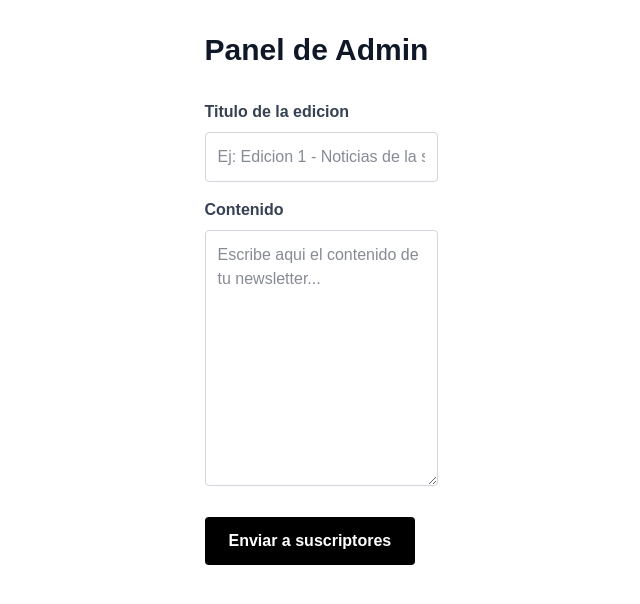
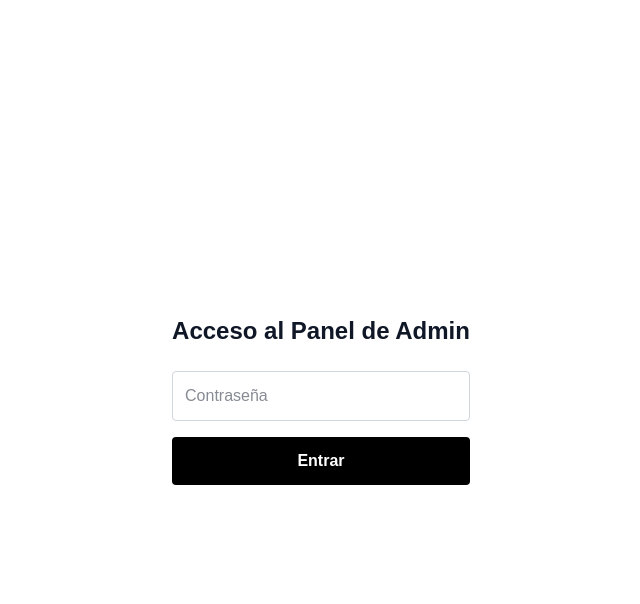
Before and after one commit to gh4nbj5yqc-jpg/vivaverdadcuba_newsletter, a Next.js app: page /admin in a window 1280 px wide. Shown: the top 604 px of the page, without its empty margins (319-959 px from the left). Built offline with nearby package versions, Linux system fonts and the light colour scheme.

Commit message:
Fix: cerrar parentesis faltante en send-edition

```diff
--- a/app/admin/page.tsx
+++ b/app/admin/page.tsx
@@ -3,10 +3,29 @@
 import { useState } from 'react'
 
 export default function AdminPage() {
+  const [autenticado, setAutenticado] = useState(false)
+  const [password, setPassword] = useState('')
+  const [errorLogin, setErrorLogin] = useState('')
+
   const [titulo, setTitulo] = useState('')
   const [contenido, setContenido] = useState('')
   const [mensaje, setMensaje] = useState('')
   const [cargando, setCargando] = useState(false)
+
+  async function verificarPassword() {
+    setErrorLogin('')
+    const res = await fetch('/api/check-password', {
+      method: 'POST',
+      headers: { 'Content-Type': 'application/json' },
+      body: JSON.stringify({ password })
+    })
+    const data = await res.json()
+    if (data.ok) {
+      setAutenticado(true)
+    } else {
+      setErrorLogin('Contraseña incorrecta')
+    }
+  }
 
   async function enviar() {
     if (!titulo || !contenido) {
@@ -29,6 +48,29 @@ export default function AdminPage() {
       setMensaje('Error: ' + (data.error || 'algo salio mal'))
     }
     setCargando(false)
+  }
+
+  if (!autenticado) {
+    return (
+      <div className='min-h-screen bg-white p-8 max-w-sm mx-auto flex flex-col justify-center'>
+        <h1 className='text-2xl font-bold text-gray-900 mb-6'>Acceso al Panel de Admin</h1>
+        <input
+          type='password'
+          value={password}
+          onChange={e => setPassword(e.target.value)}
+          onKeyDown={e => { if (e.key === 'Enter') verificarPassword() }}
+          className='w-full border border-gray-300 rounded p-3 text-gray-900 mb-4'
+          placeholder='Contraseña'
+        />
+        <button
+          onClick={verificarPassword}
+          className='bg-black text-white px-6 py-3 rounded font-semibold hover:bg-gray-800'
+        >
+          Entrar
+        </button>
+        {errorLogin && <p className='mt-4 text-red-600 font-semibold'>{errorLogin}</p>}
+      </div>
+    )
   }
 
   return (
--- /dev/null
+++ b/app/api/check-password/route.ts
@@ -0,0 +1,11 @@
+import { NextResponse } from 'next/server';
+
+export async function POST(request: Request) {
+  const { password } = await request.json();
+
+  if (password === process.env.ADMIN_PASSWORD) {
+    return NextResponse.json({ ok: true });
+  }
+
+  return NextResponse.json({ ok: false }, { status: 401 });
+}
--- a/app/api/send-edition/route.ts
+++ b/app/api/send-edition/route.ts
@@ -27,6 +27,6 @@ export async function POST(request: Request) {
     to: emails,
     subject: titulo,
     text: contenido,
-
+  })
   return NextResponse.json({ ok: true })
 }
```
